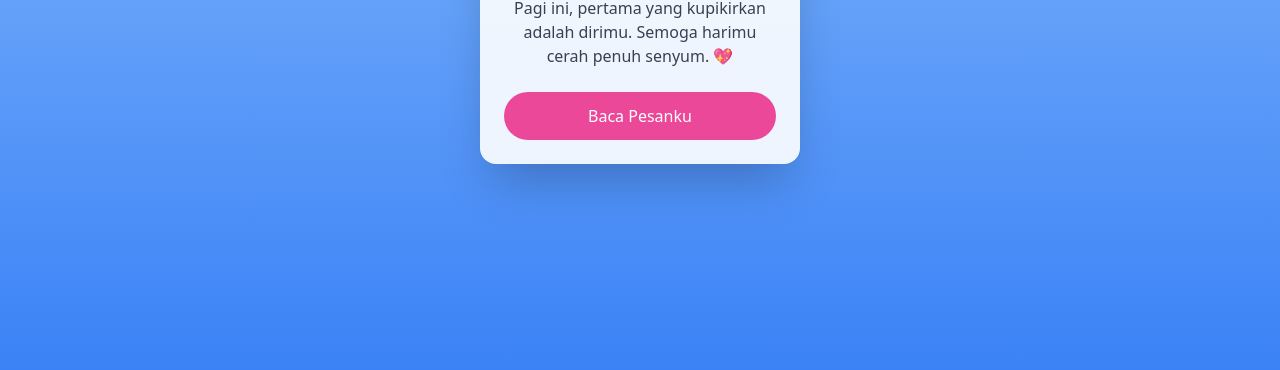
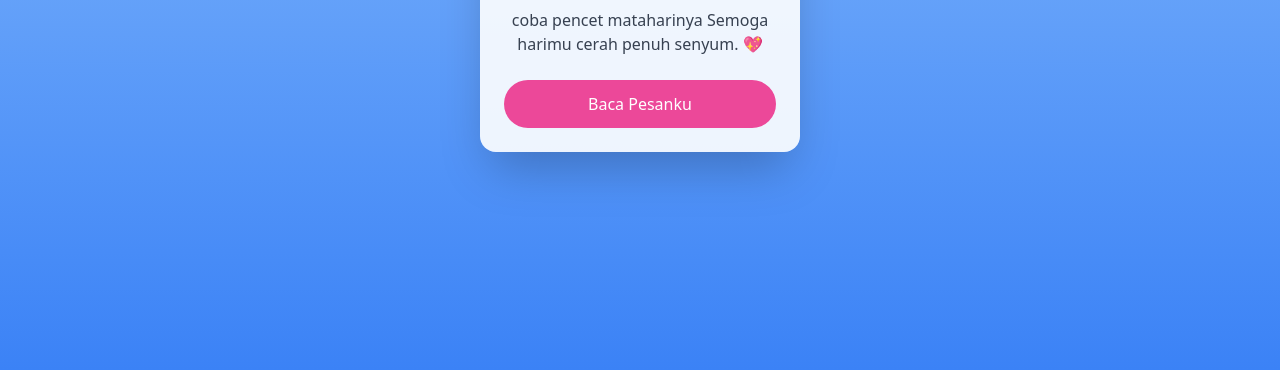
Before and after one commit to liam112221/morning, a plain HTML site: page index.html in a window 1280 px wide. Shown: the part 430-800 px from the top of the page. Drawn offline with nearby package versions, Linux system fonts and the light colour scheme.

Commit message:
Update index.html

```diff
--- a/index.html
+++ b/index.html
@@ -26,7 +26,7 @@
         <h1 class="text-3xl font-bold text-yellow-600 mb-4">Selamat Pagi, IJA!</h1>
 
         <p class="text-base text-gray-700 mb-6">
-            Pagi ini, pertama yang kupikirkan adalah dirimu.
+            coba pencet mataharinya
             Semoga harimu cerah penuh senyum. 💖
         </p>
 
```
